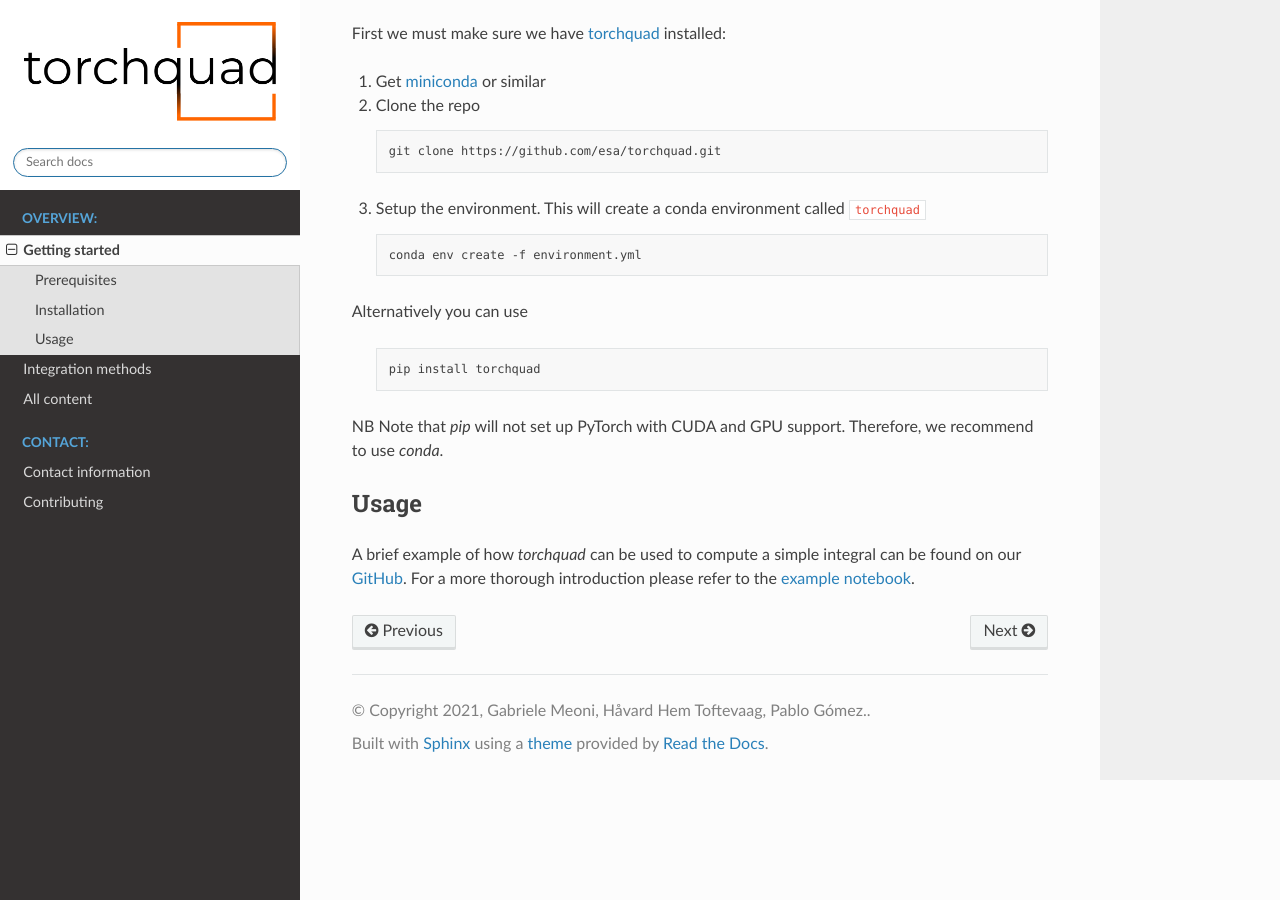
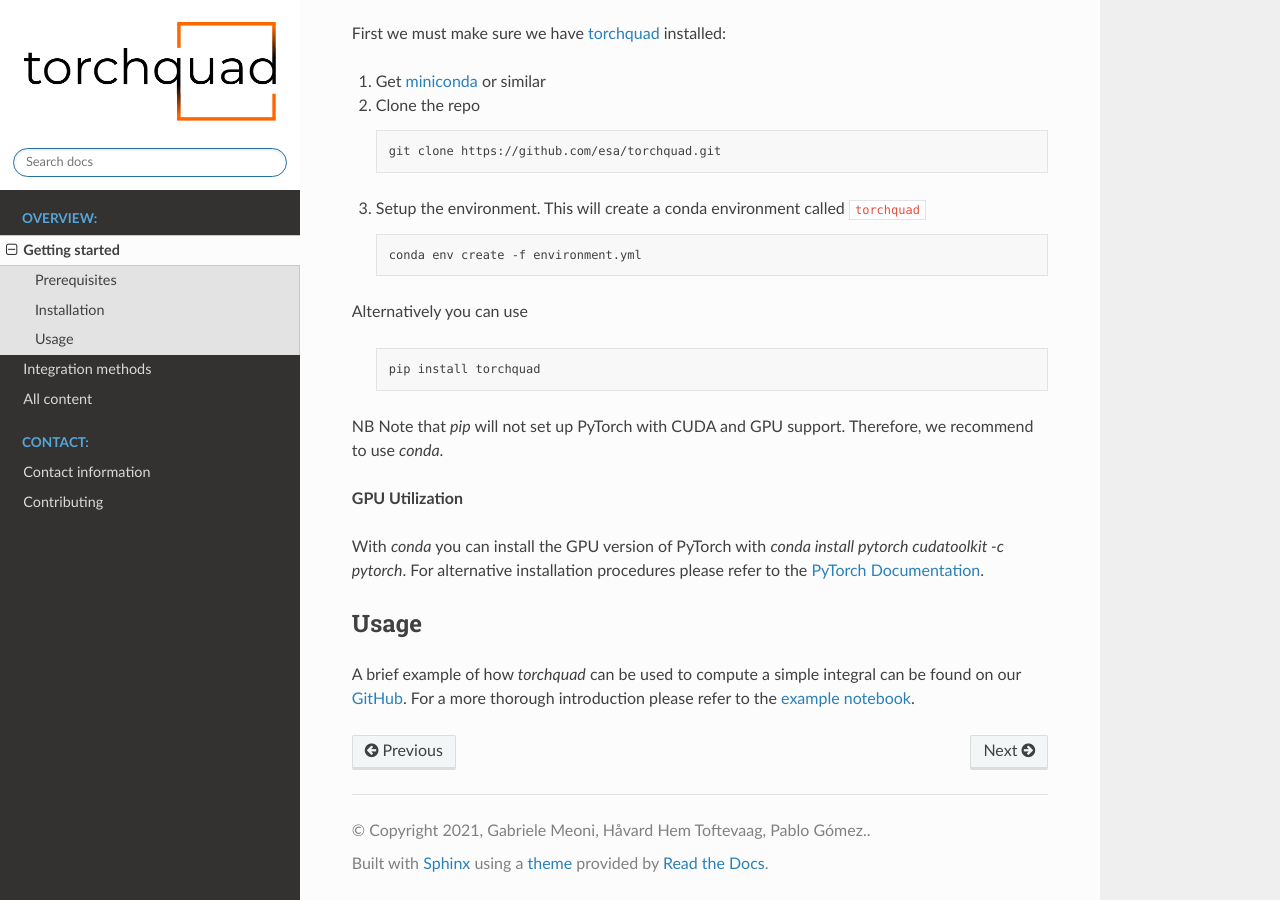
Before and after one commit to esa/torchquad, a Sphinx documentation site: the page built from docs/source/install.rst, in a window 1280 px wide and 900 px high, scrolled down 586 px. Built offline with Sphinx 7.4.7 and the Read the Docs theme 2.0.0, drawn with Linux system fonts in a browser that asks for light colours.

Commit message:
Added GPU Utilization to install instructions

```diff
--- a/docs/source/install.rst
+++ b/docs/source/install.rst
@@ -45,6 +45,11 @@
 
 NB Note that `pip` will not set up PyTorch with CUDA and GPU support. Therefore, we recommend to use `conda`.
 
+**GPU Utilization**
+
+With `conda` you can install the GPU version of PyTorch with `conda install pytorch cudatoolkit -c pytorch`.
+For alternative installation procedures please refer to the `PyTorch Documentation <https://pytorch.org/get-started/locally/>`_.
+
 Usage
 -----
 
```
